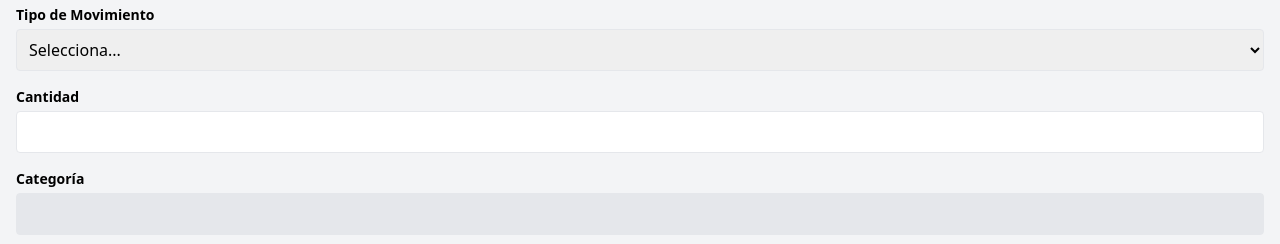
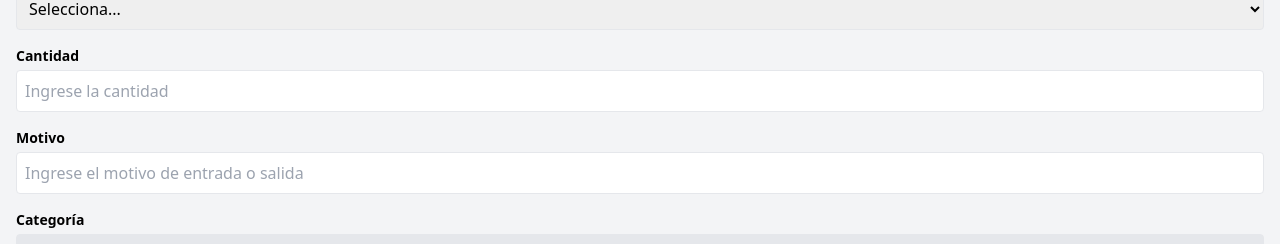
Before and after one commit to goodlucklan/tesis_inventario_luisroman, a React (Vite) app: page /register-movimientos in a window 1280 px wide. Shown: the part 276-520 px from the top of the page. Built offline with nearby package versions, Linux system fonts and the light colour scheme; no server answers; the database is empty.

Commit message:
verificar movimientos

```diff
--- a/src/components/MovimientosTable.tsx
+++ b/src/components/MovimientosTable.tsx
@@ -32,7 +32,7 @@ const MovimientosTable: React.FC<MovimientosTableProps> = ({ movimientos }) => {
           </thead>
           <tbody>
             {movimientos.map((move) => (
-              <tr key={move.id}>
+              <tr key={move.id} className="text-center">
                 <td className="py-2 px-4 border-b">{move.Producto}</td>
                 <td className="py-2 px-4 border-b">{move.Tipo_Movimiento}</td>
                 <td className="py-2 px-4 border-b">{move.Cantidad}</td>
--- a/src/components/Register.tsx
+++ b/src/components/Register.tsx
@@ -7,6 +7,7 @@ import toast, { Toaster } from "react-hot-toast";
 const RegistroForm: React.FC = () => {
   const [categoria, setCategoria] = useState<string>("");
   const [costo, setCosto] = useState<number | string>("");
+  const [cantidad, setCantidad] = useState<number | string>("");
   const [descripcion, setDescripcion] = useState<string>("");
   const [nombre, setNombre] = useState<string>("");
   const [talla, setTalla] = useState<string>("");
@@ -39,28 +40,34 @@ const RegistroForm: React.FC = () => {
     setCosto(/^\d*\.?\d*$/.test(value) || value === "" ? value : costo);
   };
 
+  const handleCantidadChange = (e: React.ChangeEvent<HTMLInputElement>) => {
+    const value = e.target.value;
+    setCantidad(/^\d*\.?\d*$/.test(value) || value === "" ? value : costo);
+  };
+
   const handleSubmit = async (e: React.FormEvent) => {
     e.preventDefault();
     try {
       setLoading(true);
       const productosRef = collection(db, "Productos");
-      const nuevoProductoRef = await addDoc(productosRef, {
+      await addDoc(productosRef, {
         categoria,
         costo,
         descripcion,
         nombre,
         talla,
+        cantidad,
         usuario: {
           nombre: currentUser?.displayName,
           correo: currentUser?.email,
         },
       });
-      console.log("Producto agregado con ID:", nuevoProductoRef.id);
       setCategoria("");
       setCosto("");
       setDescripcion("");
       setNombre("");
       setTalla("");
+      setCantidad("");
       setLoading(false);
       notify();
     } catch (error) {
@@ -130,11 +137,22 @@ const RegistroForm: React.FC = () => {
             </div>
             <div className="mb-4">
               <label className="block text-gray-700 text-sm font-bold mb-2">
-                Costo:
+                Costo unitario:
                 <input
                   type="text"
                   value={costo}
                   onChange={handleCostoChange}
+                  className="shadow appearance-none border rounded w-full py-2 px-3 text-gray-700 leading-tight focus:outline-none focus:shadow-outline"
+                />
+              </label>
+            </div>
+            <div className="mb-4">
+              <label className="block text-gray-700 text-sm font-bold mb-2">
+                Cantidad:
+                <input
+                  type="text"
+                  value={cantidad}
+                  onChange={handleCantidadChange}
                   className="shadow appearance-none border rounded w-full py-2 px-3 text-gray-700 leading-tight focus:outline-none focus:shadow-outline"
                 />
               </label>
--- a/src/screens/Kardex.tsx
+++ b/src/screens/Kardex.tsx
@@ -93,7 +93,7 @@ const Kardex: React.FC = () => {
               </thead>
               <tbody>
                 {movimientos.map((movimiento: any) => (
-                  <tr key={movimiento.id}>
+                  <tr key={movimiento.id} className="text-center">
                     <td className="py-2 px-4 border-b">{movimiento.Fecha}</td>
                     <td className="py-2 px-4 border-b">
                       {movimiento.Tipo_Movimiento}
--- a/src/screens/RegisterMovimiento.tsx
+++ b/src/screens/RegisterMovimiento.tsx
@@ -1,6 +1,15 @@
 import React, { useState, useEffect } from "react";
-import { collection, getDocs, doc, getDoc, addDoc } from "firebase/firestore";
+import {
+  collection,
+  getDocs,
+  doc,
+  getDoc,
+  addDoc,
+  updateDoc,
+} from "firebase/firestore";
 import { db } from "../firebase";
+import toast, { Toaster } from "react-hot-toast";
+import { TailSpin } from "react-loader-spinner";
 
 const RegisterMovimiento: React.FC = () => {
   const [productos, setProductos] = useState([]);
@@ -9,6 +18,9 @@ const RegisterMovimiento: React.FC = () => {
   const [cantidad, setCantidad] = useState("");
   const [categoria, setCategoria] = useState("");
   const [locacion, setLocacion] = useState("");
+  const [motivo, setMotivo] = useState("");
+  const [dataProductos, setDataProductos] = useState<any>();
+  const [isloading, setisLoading] = useState(false);
 
   // Obtener productos al cargar el componente
   useEffect(() => {
@@ -26,10 +38,12 @@ const RegisterMovimiento: React.FC = () => {
 
   // Manejar cambios en la selección de producto
   const handleProductoChange = async (productoId: string) => {
+    console.log("productoId", productoId);
     const productoDocRef = doc(db, "Productos", productoId);
     const productoDoc = await getDoc(productoDocRef);
     if (productoDoc.exists()) {
       const productoData = productoDoc.data();
+      setDataProductos({ productoId, ...productoData });
       setProductoSeleccionado(productoData.nombre);
       setCategoria(productoData.categoria);
     }
@@ -48,41 +62,66 @@ const RegisterMovimiento: React.FC = () => {
     const value = e.target.value;
     setCantidad(/^\d+$/.test(value) || value === "" ? value : cantidad);
   };
+  const notify = () => toast("Movimiento registrado correctamente");
+  const notify2 = () =>
+    toast("No puedes sacar mas productos de los que existen registrados");
 
   // Manejar envío del formulario
   const handleSubmit = async (e: React.FormEvent) => {
     e.preventDefault();
-    console.log({
-      productoSeleccionado,
-      tipoMovimiento,
-      cantidad,
-      categoria,
-      locacion,
-    });
     try {
+      setisLoading(true);
       const movimientoRef = collection(db, "Movimiento");
+      const getCantidadProducto = parseInt(dataProductos.cantidad);
+      if (
+        tipoMovimiento === "salida" &&
+        parseInt(cantidad) > getCantidadProducto
+      ) {
+        notify2();
+        setisLoading(false);
+        return;
+      }
+      const collectionRef = await collection(db, "Productos");
+      const docRef = doc(collectionRef, dataProductos.productoId);
       await addDoc(movimientoRef, {
         Producto: productoSeleccionado,
         Tipo_Movimiento: tipoMovimiento,
         Cantidad: cantidad,
         Categoria: categoria,
         Locacion: locacion,
+        Motivo: motivo,
+        Aprobacion: false,
         Fecha: new Date().toDateString(),
       });
+
+      await updateDoc(docRef, {
+        cantidad: `${getCantidadProducto - parseInt(cantidad)}`,
+      });
+
       setCantidad("");
       setCategoria("");
       setLocacion("");
       setProductoSeleccionado("");
       setTipoMovimiento("");
+      setMotivo("");
+      setisLoading(false);
+      notify();
     } catch (error) {
       console.error("Error al agregar el producto a Firestore:", error);
     }
-
-    // Aquí puedes hacer lo que necesites con los datos (enviar a Firebase, etc.)
   };
 
   return (
     <div className="flex items-center justify-center min-h-screen bg-gray-100">
+      <Toaster position="top-right" />
+      {isloading ? (
+        <div className="align-middle">
+          <TailSpin color="blue" width={200} />
+          <h3 className="text-xl font-bold mb-4 text-blue-950 text-center">
+            Estamos registrando el movimiento
+          </h3>
+        </div>
+      ) : (
         <div className="container mx-auto p-4 text-black">
           <h1 className="text-2xl font-bold mb-4">Registro de Movimiento</h1>
           <form onSubmit={handleSubmit}>
@@ -140,7 +179,25 @@ const RegisterMovimiento: React.FC = () => {
                 type="text"
                 id="cantidad"
                 name="cantidad"
+                placeholder="Ingrese la cantidad"
                 value={cantidad}
+                className="w-full p-2 border rounded"
+              />
+            </div>
+            <div className="mb-4">
+              <label
+                htmlFor="motivo"
+                className="block text-sm font-semibold mb-1"
+              >
+                Motivo
+              </label>
+              <input
+                onChange={(e: any) => setMotivo(e.target.value)}
+                type="text"
+                id="motivo"
+                name="cantidad"
+                placeholder="Ingrese el motivo de entrada o salida"
+                value={motivo}
                 className="w-full p-2 border rounded"
               />
             </div>
@@ -177,7 +234,7 @@ const RegisterMovimiento: React.FC = () => {
                 <option value="" disabled selected>
                   Selecciona una locación
                 </option>
-              <option value="bodega">bodega</option>
+                <option value="tienda">tienda</option>
                 <option value="almacen">almacen</option>
               </select>
             </div>
@@ -189,6 +246,7 @@ const RegisterMovimiento: React.FC = () => {
             </button>
           </form>
         </div>
+      )}
     </div>
   );
 };
```
Lines whose indentation alone changed are shown as unchanged.
